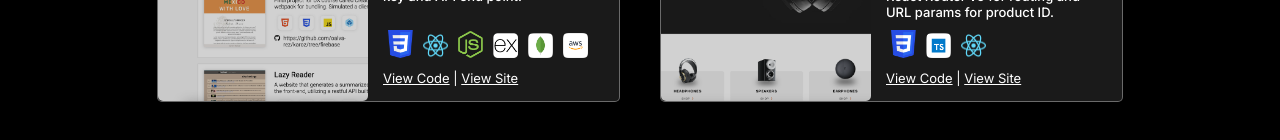
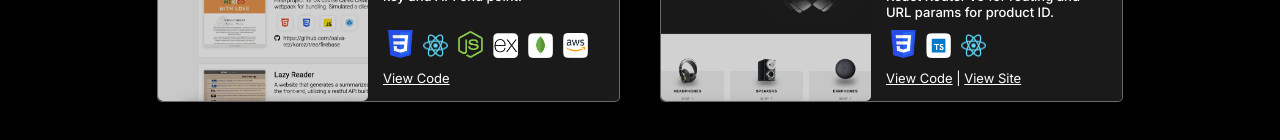
Before and after one commit to oalva-rez/portfolio, a React (Create React App) app: page /projects in a window 1280 px wide. Shown: the part 337-477 px from the top of the page. Built offline with nearby package versions, Linux system fonts and the light colour scheme; a web font is replaced by a local one.

Commit message:
made site link dynamic

```diff
--- a/src/components/ProjectTile.js
+++ b/src/components/ProjectTile.js
@@ -38,10 +38,14 @@ export default function ProjectTile({
           <a href={ghLink} target="_blank" rel="noreferrer">
             View Code
           </a>{" "}
-          |{" "}
-          <a href={siteLink} target="_blank" rel="noreferrer">
-            View Site
-          </a>
+          {siteLink !== "" ? (
+            <>
+              |{" "}
+              <a href={siteLink} target="_blank" rel="noreferrer">
+                View Site
+              </a>
+            </>
+          ) : null}
         </div>
       </div>
     </li>
--- a/src/projectsData.js
+++ b/src/projectsData.js
@@ -24,10 +24,11 @@ const projectsData = [
   {
     id: 34954958,
     title: "Portfolio CMS",
-    description: "This app allows me to update my portfolio website using a CMS UI and a, user specific, generated API key and API end point.",
+    description:
+      "This app allows me to update my portfolio website using a CMS UI and a, user specific, generated API key and API end point.",
     image: customCms,
-    ghLink: "https://github.com/oalva-rez/karoz/tree/firebase",
-    siteLink: "https://karoz-3c7bb.web.app/",
+    ghLink: "https://github.com/oalva-rez/custom-cms/tree/master",
+    siteLink: "",
     tech: [
       { image: css, name: "css" },
       { image: react, name: "react" },
@@ -35,7 +36,6 @@ const projectsData = [
       { image: express, name: "express" },
       { image: mongodb, name: "mongodb" },
       { image: aws, name: "aws" },
-
     ],
     isWIP: true,
   },
@@ -45,8 +45,8 @@ const projectsData = [
     description:
       "A fully responsive, e-commerce website for audio equipment. Built with React, and typescript. Uses React Router v6 for routing and URL params for product ID.",
     image: audiophile,
-    ghLink: "https://github.com/oalva-rez/karoz/tree/firebase",
-    siteLink: "https://karoz-3c7bb.web.app/",
+    ghLink: "https://github.com/oalva-rez/audiophile",
+    siteLink: "https://audiophile-10.web.app/",
     tech: [
       { image: css, name: "css" },
       { image: typescript, name: "typescript" },
```
Also changed, not shown: src/assets/aws.png.
